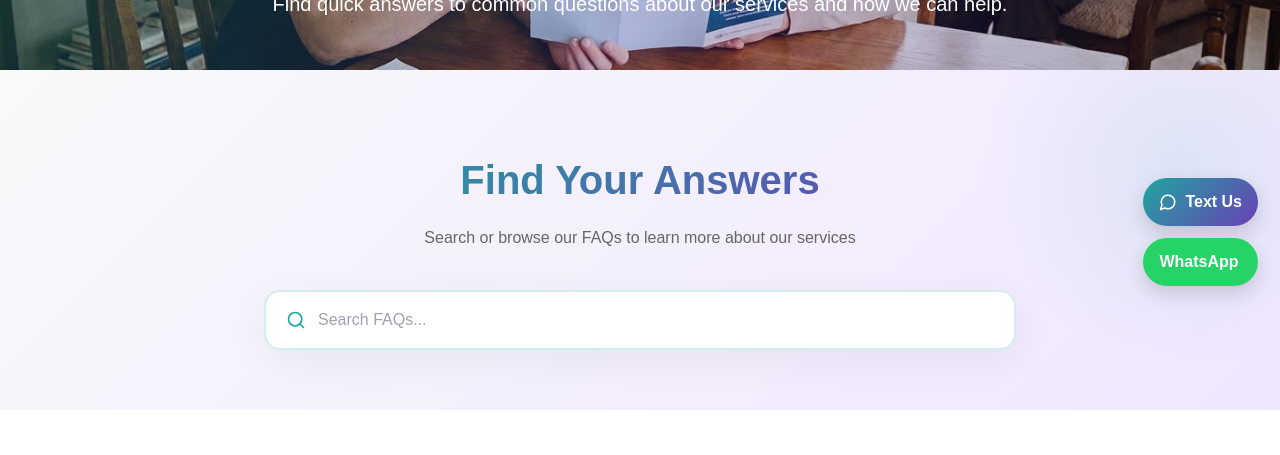
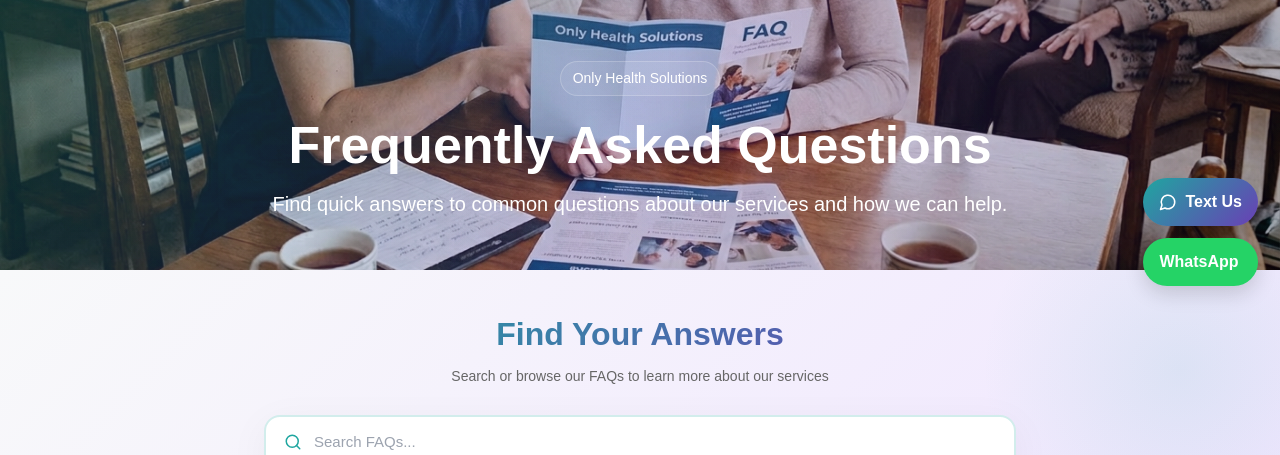
Before and after one commit to hguzha/OnlyHeathSolutions, a Next.js app in the folder OnlyHealthSolutions-github-ready/: page /faq in a window 1280 px wide. Shown: the part 492-947 px from the top of the page. Built offline with nearby package versions, Linux system fonts and the light colour scheme.

Commit message:
Adjust FAQ page layout and styling

```diff
--- a/OnlyHealthSolutions-github-ready/src/app/faq/page.jsx
+++ b/OnlyHealthSolutions-github-ready/src/app/faq/page.jsx
@@ -51,15 +51,15 @@ export default function FAQPage() {
         title="Frequently Asked Questions"
         subtitle="Find quick answers to common questions about our services and how we can help."
         image="faq1.png"
-        height={400}
+        height={600}
       />
 
-      {/* Search Section */}
+      {/* Search Section - REDUCED */}
       <section
         style={{
           background: "linear-gradient(135deg, #f8f9fa 0%, #f0e6ff 100%)",
-          paddingTop: "80px",
-          paddingBottom: "60px",
+          paddingTop: "40px",
+          paddingBottom: "40px",
           position: "relative",
           overflow: "hidden",
         }}
@@ -79,12 +79,12 @@ export default function FAQPage() {
         />
 
         <div className="container" style={{ position: "relative", zIndex: 1, maxWidth: "800px" }}>
-          <div style={{ textAlign: "center", marginBottom: "40px" }}>
+          <div style={{ textAlign: "center", marginBottom: "28px" }}>
             <h2
               style={{
-                fontSize: "40px",
+                fontSize: "32px",
                 fontWeight: 800,
-                marginBottom: "16px",
+                marginBottom: "8px",
                 background: "linear-gradient(135deg, #1fa6a0, #6a3fb5)",
                 WebkitBackgroundClip: "text",
                 WebkitTextFillColor: "transparent",
@@ -93,7 +93,7 @@ export default function FAQPage() {
             >
               Find Your Answers
             </h2>
-            <p style={{ fontSize: "16px", color: "#666" }}>
+            <p style={{ fontSize: "14px", color: "#666" }}>
               Search or browse our FAQs to learn more about our services
             </p>
           </div>
@@ -118,8 +118,8 @@ export default function FAQPage() {
               e.currentTarget.style.borderColor = "rgba(31,166,160,0.2)";
             }}
           >
-            <div style={{ display: "flex", alignItems: "center", padding: "16px 20px", gap: "12px" }}>
-              <Search size={20} color="#1fa6a0" />
+            <div style={{ display: "flex", alignItems: "center", padding: "14px 18px", gap: "12px" }}>
+              <Search size={18} color="#1fa6a0" />
               <input
                 type="text"
                 placeholder="Search FAQs..."
@@ -129,7 +129,7 @@ export default function FAQPage() {
                   flex: 1,
                   border: "none",
                   background: "transparent",
-                  fontSize: "16px",
+                  fontSize: "15px",
                   color: "#0b1320",
                   outline: "none",
                 }}
@@ -139,7 +139,7 @@ export default function FAQPage() {
 
           {/* Search Results Count */}
           {searchTerm && (
-            <p style={{ textAlign: "center", marginTop: "16px", color: "#666", fontSize: "14px" }}>
+            <p style={{ textAlign: "center", marginTop: "12px", color: "#666", fontSize: "13px" }}>
               Found {filteredFaqs.length} result{filteredFaqs.length !== 1 ? "s" : ""}
             </p>
           )}
```
